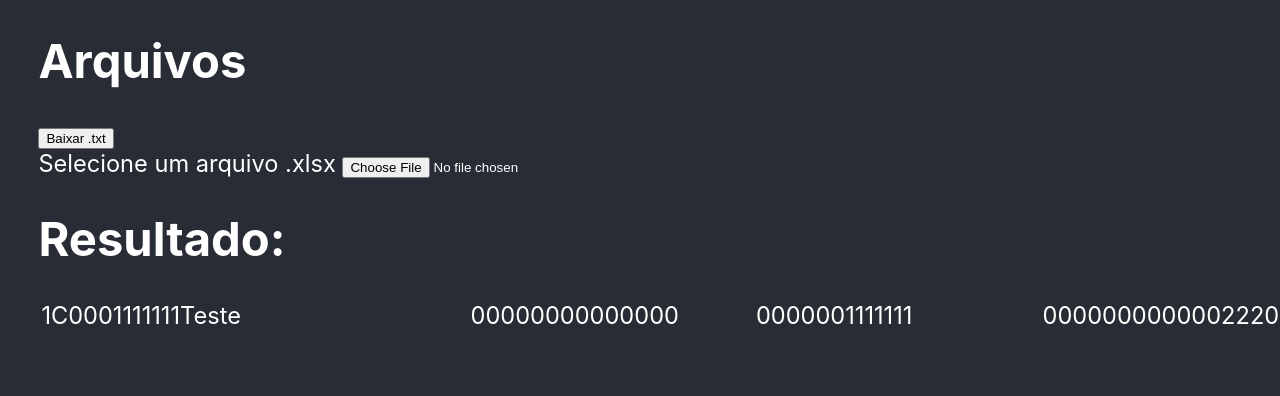
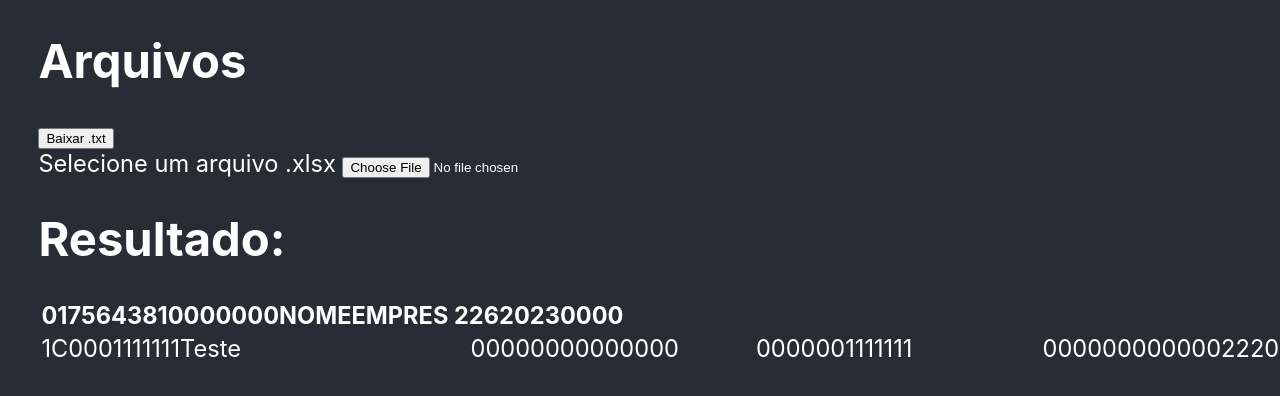
Before and after one commit to RodrigVF/xlsx-txt-website, a React (Create React App) app: page / in a window 1280 px wide. Shown: the top 396 px of the page. Built offline with nearby package versions, Linux system fonts and the light colour scheme.

Commit message:
add header first line

```diff
--- a/src/components/XlsxToJson.jsx
+++ b/src/components/XlsxToJson.jsx
@@ -2,18 +2,24 @@ import * as xlsx from 'xlsx'
 import * as React from 'react'
 
 const XlsxToJson = () => {
+
+  let newDate = new Date()
+  let day = newDate.getDate();
+  let month = newDate.getMonth() + 1;
+  let year = newDate.getFullYear();
+
  const [json, setJson] = React.useState([ { "Documento": "1111", "NomeCliente":"Teste", "ContaCapital":"1111111", "ValorIntegralizaçãoFolha": "222"} ])
 
- const StrictNumberChars = (str) => {
-    console.log(str)
-    while (str.length > 47){
+ const StrictNumberChars = (str, number) => {
+
+    while (str.length > number){
       str = str.slice(0, -1);
    }
 
-   for(let i = str.length; i <= 47; ++i) {
+   for(let i = str.length; i <= number; ++i) {
      str += '\u00A0';
   }
-  console.log(str.length)
+
   return(
     `${str}`
   );
@@ -54,7 +60,6 @@ const XlsxToJson = () => {
              const worksheet = workbook.Sheets[sheetName];
              let jsonReturn = xlsx.utils.sheet_to_json(worksheet);
 
-             console.log(jsonReturn)
              // Object.keys(jsonReturn).forEach(key=>{
              //  console.log(key ,jsonReturn[key]);
              // })
@@ -84,11 +89,17 @@ const XlsxToJson = () => {
       </form>
       <h1> Resultado: </h1>
       <div id='myInput'>
-       <table>
+       <table id='resultTable'>
+        <tr>
+          <th colSpan={6}>
+            {StrictNumberChars(`0175643810000000NOMEEMPRES\u00A0${day}${month}${year}0000`, 199)}
+          </th>
+        </tr>
        {json.map((item) => (
+        <>
          <tr>
           <td key='MATRICULA/NOME'>
-          {StrictNumberChars(`1C000${item.ContaCapital}${item.NomeCliente}`)}
+          {StrictNumberChars(`1C000${item.ContaCapital}${item.NomeCliente}`, 47)}
           {`\u00A0\u00A0\u00A0`}
           </td>
 
@@ -109,8 +120,9 @@ const XlsxToJson = () => {
             {`\u00A0\u00A0\u00A0\u00A0\u00A0\u00A0\u00A0\u00A0\u00A0\u00A0\u00A0\u00A0\u00A0\u00A0\u00A0\u00A0\u00A0\u00A0\u00A0\u00A0\u00A0\u00A0\u00A0\u00A0\u00A0\u00A0\u00A0\u00A0\u00A0\u00A0\u00A0\u00A0\u00A0\u00A0\u00A0\u00A0\u00A0\u00A0\u00A0\u00A0\u00A0\u00A0\u00A0\u00A0\u00A0\u00A0\u00A0\u00A0\u00A0\u00A0\u00A0\u00A0\u00A0\u00A0\u00A0\u00A0\u00A0\u00A0\u00A0\u00A0\u00A0\u00A0\u00A0\u00A0\u00A0\u00A0\u00A0\u00A0\u00A0\u00A0\u00A0`}
           </td>
         </tr>
+       </>
        ))}
-     </table>
+    </table>
 
     </div>
     </div>
```
